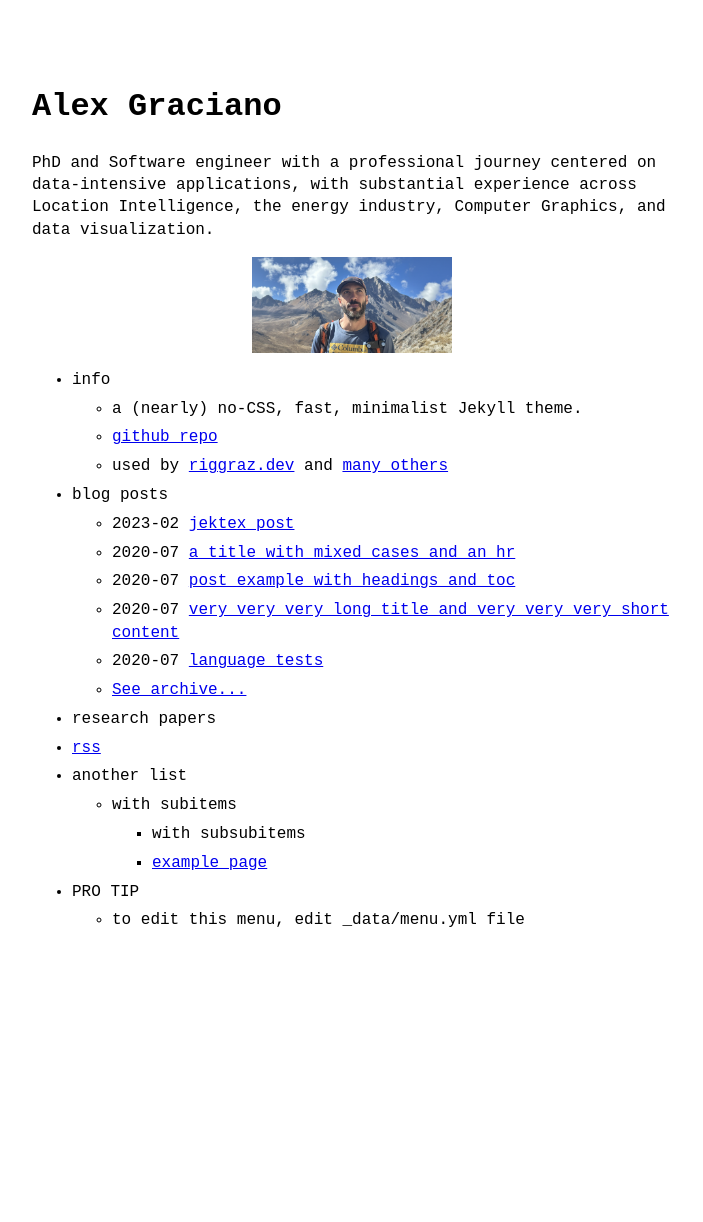
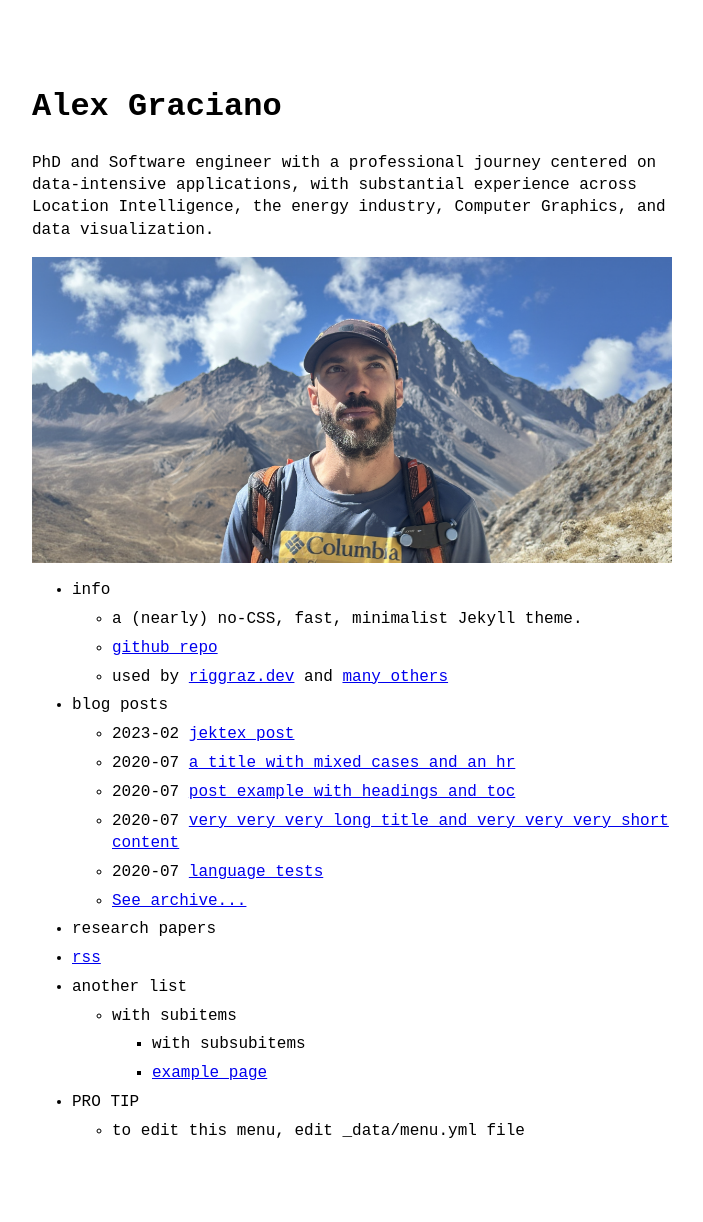
Before and after one commit to alex-graciano/alex-graciano.github.io, a Jekyll site: the page built from index.md, in a window 1280 px wide. Shown: the whole page, without its empty margins (288-991 px from the left). Built offline with Jekyll 4.4.1, drawn with Linux system fonts in a browser that asks for light colours; before the commit the page ends 1012 px from its top, so only the background shows below that.

Commit message:
fix width

```diff
--- a/_layouts/home.html
+++ b/_layouts/home.html
@@ -13,7 +13,7 @@ layout: default
 {% endif %}
 
 {% if page.image %}
-  <img src="{{ page.image | relative_url }}" alt="{{ page.title }}" style="max-width:200px;margin-bottom:1em;">
+  <img src="{{ page.image | relative_url }}" alt="{{ page.title }}" style="width:100%;height:auto;margin-bottom:1em;">
 {% endif %}
 
 {%-include menu_item.html collection=site.data.menu.entries-%}
```
